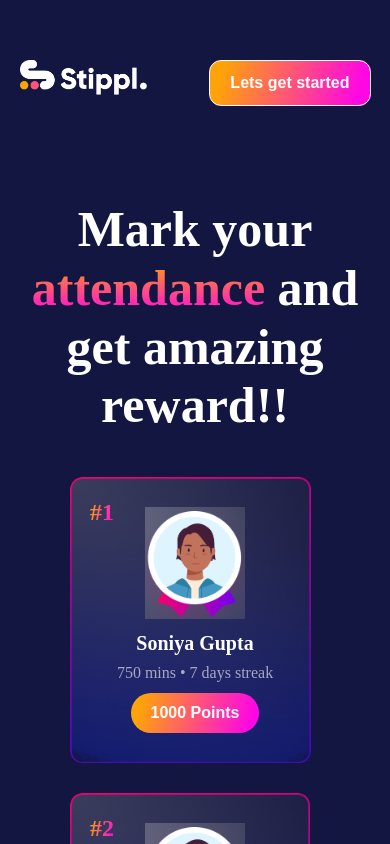
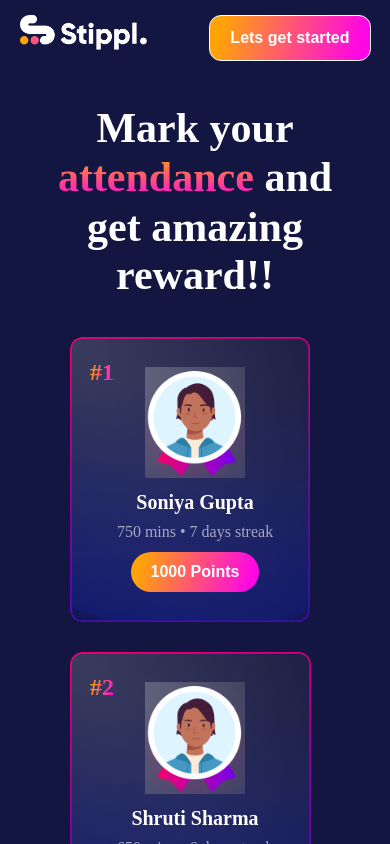
Before and after one commit to Aayush1994gautam/Attendance-App, a React (Create React App) app: page / in a window 390 px wide. Shown: the top 844 px of the page. Built offline with nearby package versions, Linux system fonts and the light colour scheme; no server answers.

Commit message:
mobile optimize new

```diff
--- a/src/Pages/Rewards/style.scss
+++ b/src/Pages/Rewards/style.scss
@@ -78,9 +78,19 @@
     .reward-page .reward-page-wrapper .filters{
         display: none;
     }
+    .reward-page .reward-page-wrapper .nav{
+        padding: 5px 0;
+    }
+    .reward-page .reward-page-wrapper h1{
+        font-size: 42px;
+    }
 }
 @media (max-width:501px)  {
-    .nav {
+    h1{
+        font-size: 42px;
+    }
+    .reward-page .reward-page-wrapper .nav {
+        padding: 5px 0;
         img{
             height: 35px;
         }
@@ -90,4 +100,7 @@
         font-size: 16px !important;
         padding: 10px;
     }
+    .reward-page .reward-page-wrapper h1{
+        font-size: 42px;
+    }
 }
```
